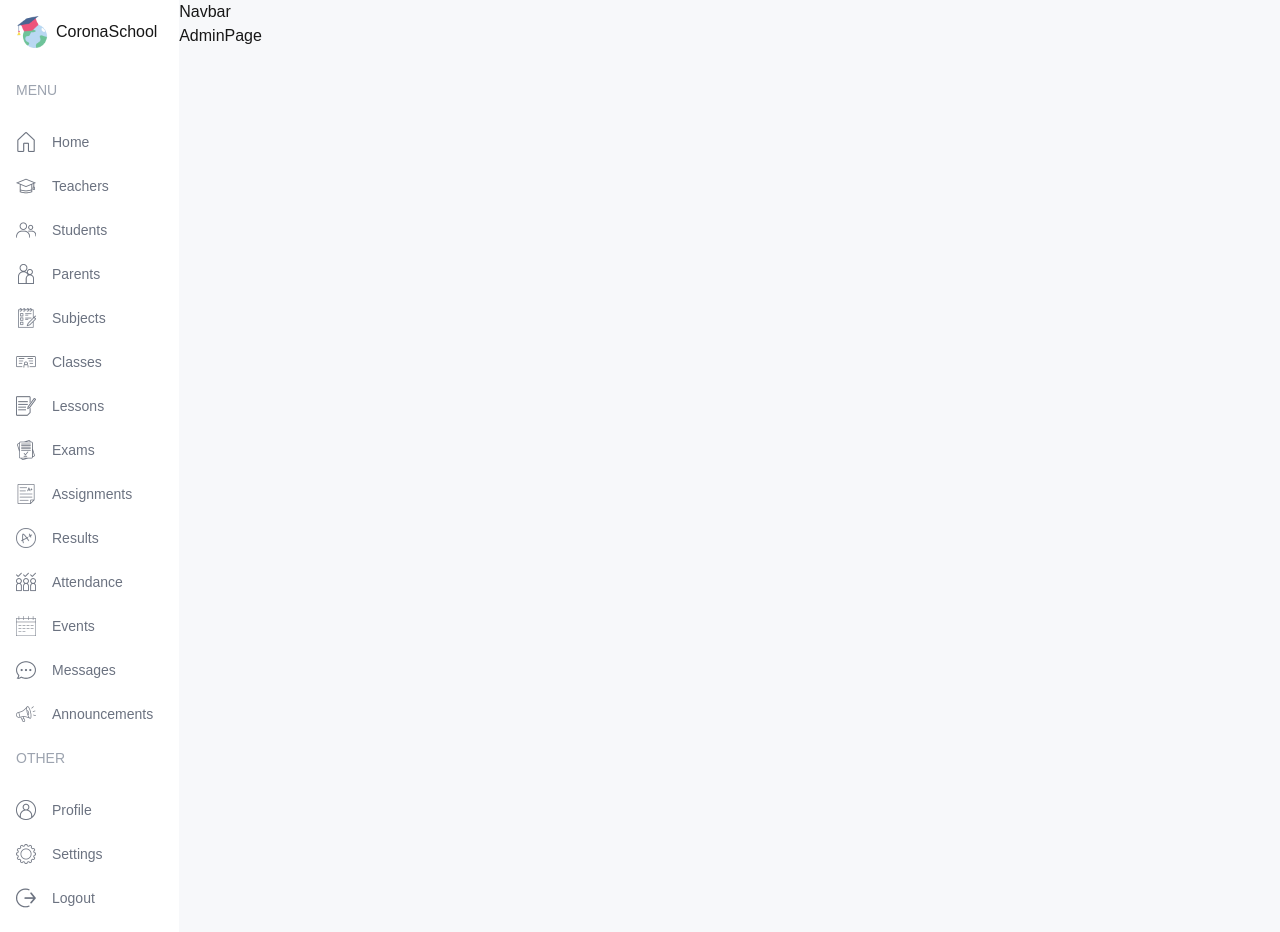
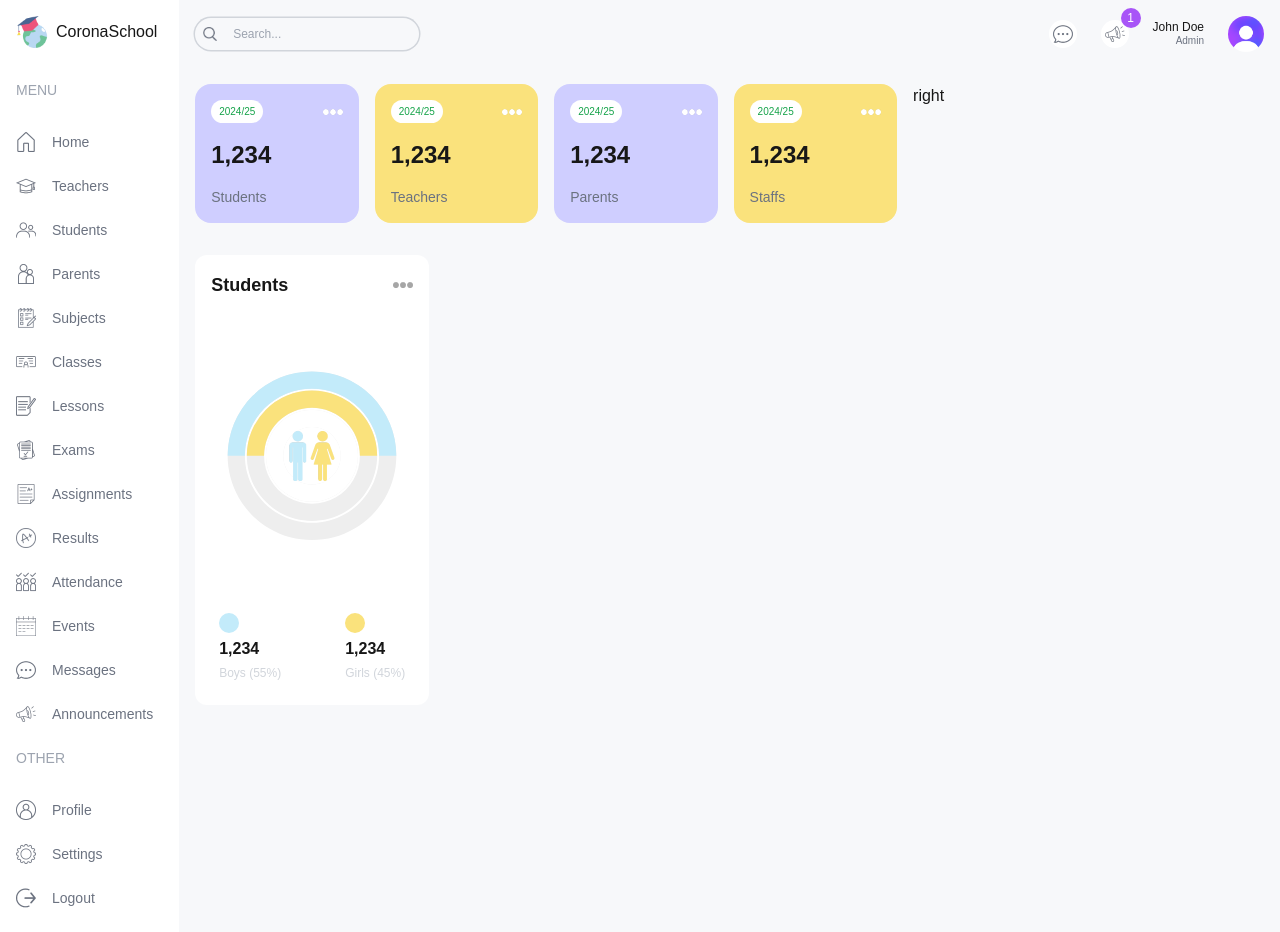
Before and after one commit to tsola2002/lms-app, a Next.js app: page /admin in a window 1280 px wide. Built offline with nearby package versions, Linux system fonts and the light colour scheme.

Commit message:
Added different charts

```diff
--- a/app/(dashboard)/admin/page.tsx
+++ b/app/(dashboard)/admin/page.tsx
@@ -1,6 +1,31 @@
+import CountChart from "@/components/CountChart"
+import UserCard from "@/components/UserCard"
+
 const AdminPage = () => {
   return (
-    <div className=''>AdminPage</div>
+    <div className='p-4 flex gap-4 flex-col md:flex-row'>
+      {/* LEFT */}
+      <div className="w-full lg:w-2/3 flex flex-col gap-8">
+        {/* USER CARDS */}
+        <div className="flex gap-4 justify-between flex-wrap">
+            <UserCard type="student" />
+            <UserCard type="teacher" />
+            <UserCard type="parent" />
+            <UserCard type="staff" />
+        </div>
+        {/* MIDDLE CHARTS */}
+        <div className="flex gap-4 flex-col lg:flex-row">
+          {/* COUNT CHART */}
+          <div className="w-full lg:w-1/3 h-[450px]">
+            <CountChart />
+          </div>
+        </div>
+      </div>
+      {/* RIGHT */}
+      <div className="w-full lg:w-1/3 flex flex-col gap-8">
+      right
+      </div>
+    </div>
   )
 }
 
--- /dev/null
+++ b/components/AttendanceChart.tsx
@@ -0,0 +1,86 @@
+"use client";
+import Image from "next/image";
+import {
+  BarChart,
+  Bar,
+  XAxis,
+  YAxis,
+  CartesianGrid,
+  Tooltip,
+  Legend,
+  ResponsiveContainer,
+} from "recharts";
+
+const data = [
+    {
+      name: "Mon",
+      present: 60,
+      absent: 40,
+    },
+    {
+      name: "Tue",
+      present: 70,
+      absent: 60,
+    },
+    {
+      name: "Wed",
+      present: 90,
+      absent: 75,
+    },
+    {
+      name: "Thu",
+      present: 90,
+      absent: 75,
+    },
+    {
+      name: "Fri",
+      present: 65,
+      absent: 55,
+    },
+  ];
+
+
+  const AttendanceChart = () => {
+    return (
+      <div className="bg-white rounded-lg p-4 h-full">
+        <div className="flex justify-between items-center">
+          <h1 className="text-lg font-semibold">Attendance</h1>
+          <Image src="/moreDark.png" alt="" width={20} height={20} />
+        </div>
+        <ResponsiveContainer width="100%" height="90%">
+          <BarChart width={500} height={300} data={data} barSize={20}>
+            <CartesianGrid strokeDasharray="3 3" vertical={false} stroke="#ddd" />
+            <XAxis
+              dataKey="name"
+              axisLine={false}
+              tick={{ fill: "#d1d5db" }}
+              tickLine={false}
+            />
+            <YAxis axisLine={false} tick={{ fill: "#d1d5db" }} tickLine={false} />
+            <Tooltip
+              contentStyle={{ borderRadius: "10px", borderColor: "lightgray" }}
+            />
+            <Legend
+              align="left"
+              verticalAlign="top"
+              wrapperStyle={{ paddingTop: "20px", paddingBottom: "40px" }}
+            />
+            <Bar
+              dataKey="present"
+              fill="#FAE27C"
+              legendType="circle"
+              radius={[10, 10, 0, 0]}
+            />
+            <Bar
+              dataKey="absent"
+              fill="#C3EBFA"
+              legendType="circle"
+              radius={[10, 10, 0, 0]}
+            />
+          </BarChart>
+        </ResponsiveContainer>
+      </div>
+    );
+  };
+
+export default AttendanceChart
--- /dev/null
+++ b/components/CountChart.tsx
@@ -0,0 +1,77 @@
+"use client";
+import Image from "next/image";
+import {
+  RadialBarChart,
+  RadialBar,
+  //Legend,
+  ResponsiveContainer,
+} from "recharts";
+
+const data = [
+    {
+      name: "Total",
+      count: 106,
+      fill: "white",
+    },
+    {
+      name: "Girls",
+      count: 53,
+      fill: "#FAE27C",
+    },
+    {
+      name: "Boys",
+      count: 53,
+      fill: "#C3EBFA",
+    },
+  ];
+
+
+
+  const CountChart = () => {
+    return (
+      <div className="bg-white rounded-xl w-full h-full p-4">
+        {/* TITLE */}
+        <div className="flex justify-between items-center">
+          <h1 className="text-lg font-semibold">Students</h1>
+          <Image src="/moreDark.png" alt="" width={20} height={20} />
+        </div>
+        {/* CHART */}
+        <div className="relative w-full h-[75%]">
+          <ResponsiveContainer>
+            <RadialBarChart
+              cx="50%"
+              cy="50%"
+              innerRadius="40%"
+              outerRadius="100%"
+              barSize={32}
+              data={data}
+            >
+              <RadialBar background dataKey="count" />
+            </RadialBarChart>
+          </ResponsiveContainer>
+          <Image
+            src="/maleFemale.png"
+            alt=""
+            width={50}
+            height={50}
+            className="absolute top-1/2 left-1/2 -translate-x-1/2 -translate-y-1/2"
+          />
+        </div>
+        {/* BOTTOM */}
+        <div className="flex justify-center gap-16">
+          <div className="flex flex-col gap-1">
+            <div className="w-5 h-5 bg-lamaSky rounded-full" />
+            <h1 className="font-bold">1,234</h1>
+            <h2 className="text-xs text-gray-300">Boys (55%)</h2>
+          </div>
+          <div className="flex flex-col gap-1">
+            <div className="w-5 h-5 bg-lamaYellow rounded-full" />
+            <h1 className="font-bold">1,234</h1>
+            <h2 className="text-xs text-gray-300">Girls (45%)</h2>
+          </div>
+        </div>
+      </div>
+    );
+  };
+
+export default CountChart
--- a/components/Navbar.tsx
+++ b/components/Navbar.tsx
@@ -1,6 +1,29 @@
+import Image from "next/image";
+
 const Navbar = () => {
   return (
-    <div className=''>Navbar</div>
+    <div className='flex items-center justify-between p-4'>
+      {/* SEARCH BAR */}
+      <div className='hidden md:flex items-center gap-2 text-xs rounded-full ring-[1.5px] ring-gray-300 px-2'>
+        <Image src="/search.png" alt="" width={14} height={14}/>
+        <input type="text" placeholder="Search..." className="w-[200px] p-2 bg-transparent outline-none"/>
+      </div>
+      {/* ICONS AND USER */}
+      <div className='flex items-center gap-6 justify-end w-full'>
+        <div className='bg-white rounded-full w-7 h-7 flex items-center justify-center cursor-pointer'>
+          <Image src="/message.png" alt="" width={20} height={20}/>
+        </div>
+        <div className='bg-white rounded-full w-7 h-7 flex items-center justify-center cursor-pointer relative'>
+          <Image src="/announcement.png" alt="" width={20} height={20}/>
+          <div className='absolute -top-3 -right-3 w-5 h-5 flex items-center justify-center bg-purple-500 text-white rounded-full text-xs'>1</div>
+        </div>
+        <div className='flex flex-col'>
+          <span className="text-xs leading-3 font-medium">John Doe</span>
+          <span className="text-[10px] text-gray-500 text-right">Admin</span>
+        </div>
+        <Image src="/avatar.png" alt="" width={36} height={36} className="rounded-full"/>
+      </div>
+    </div>
   )
 }
 
--- /dev/null
+++ b/components/UserCard.tsx
@@ -0,0 +1,18 @@
+import Image from "next/image";
+
+const UserCard = ({ type }: { type: string }) => {
+  return (
+    <div className="rounded-2xl odd:bg-lamaPurple even:bg-lamaYellow p-4 flex-1 min-w-[130px]">
+      <div className="flex justify-between items-center">
+        <span className="text-[10px] bg-white px-2 py-1 rounded-full text-green-600">
+          2024/25
+        </span>
+        <Image src="/more.png" alt="" width={20} height={20} />
+      </div>
+      <h1 className="text-2xl font-semibold my-4">1,234</h1>
+      <h2 className="capitalize text-sm font-medium text-gray-500">{type}s</h2>
+    </div>
+  );
+};
+
+export default UserCard;
--- a/tailwind.config.ts
+++ b/tailwind.config.ts
@@ -11,6 +11,12 @@
       colors: {
         background: "var(--background)",
         foreground: "var(--foreground)",
+        lamaSky: "#C3EBFA",
+        lamaSkyLight: "#EDF9FD",
+        lamaPurple: "#CFCEFF",
+        lamaPurpleLight: "#F1F0FF",
+        lamaYellow: "#FAE27C",
+        lamaYellowLight: "#FEFCE8",
       },
     },
   },
```
Also changed, not shown: package.json (+5 -4 lines), 1 other file (tests, documents, lock files or other folders).
